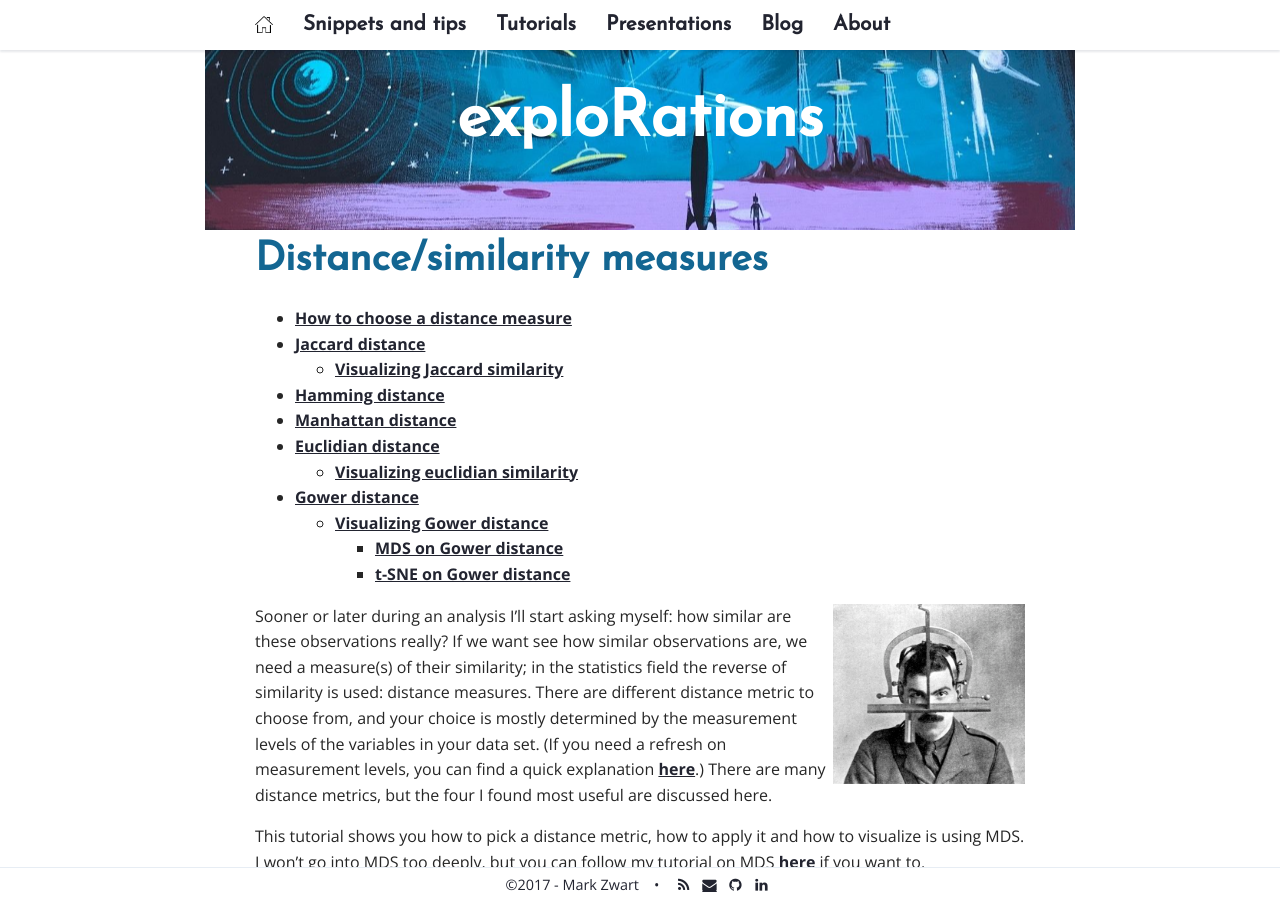
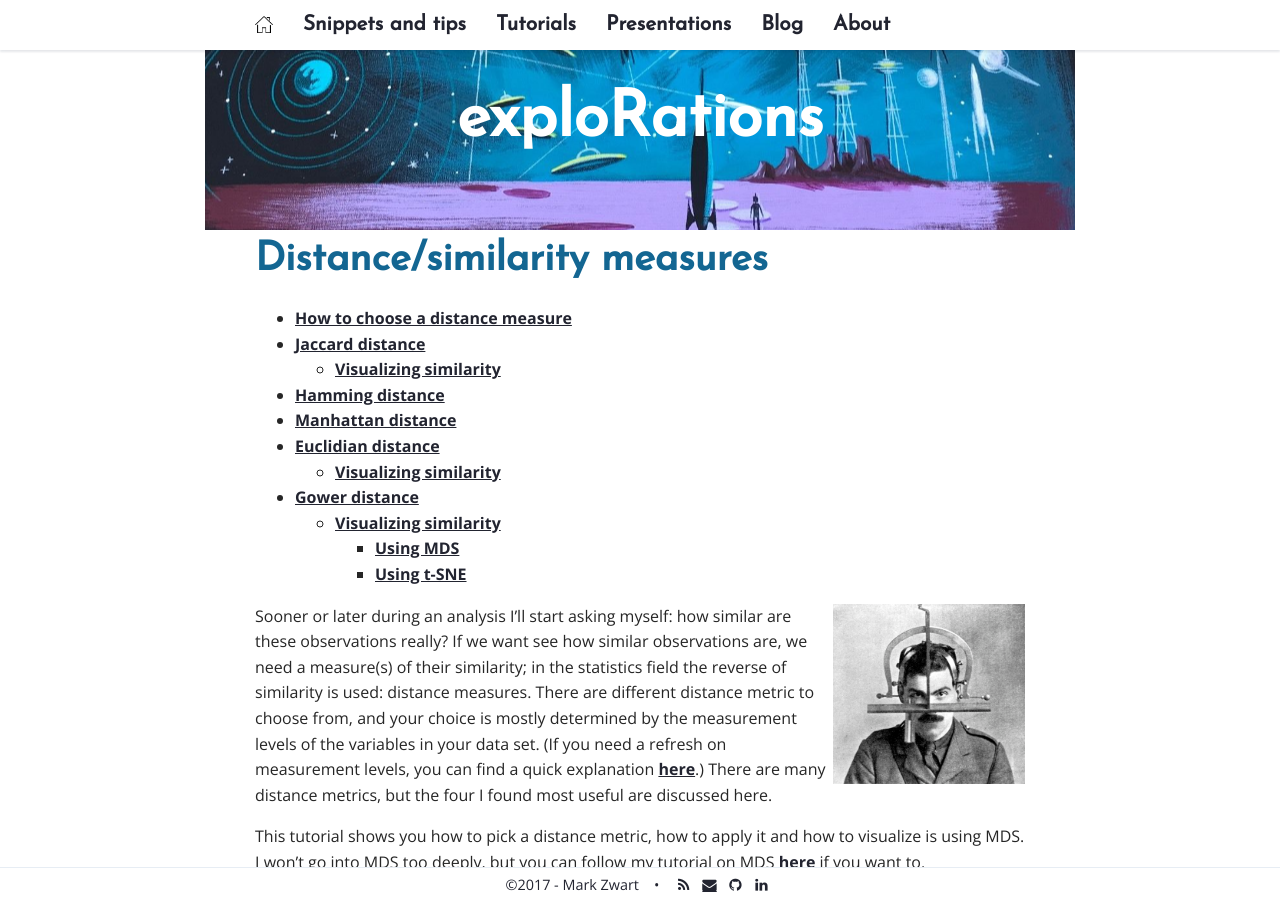
Before and after one commit to mark-me/mark-me.github.io, a Jekyll site: the page built from _pages/tutorials/distance-measures/distance-measures.md, in a window 1280 px wide and 900 px high. Built offline with Jekyll 4.4.1, drawn with Linux system fonts in a browser that asks for light colours; nearby versions of some CDN libraries; comment, search, counter and statistics services are not loaded; some of the changed text lies outside the part shown.

Commit message:
Update distance-measures.md

````diff
--- a/_pages/tutorials/distance-measures/distance-measures.md
+++ b/_pages/tutorials/distance-measures/distance-measures.md
@@ -54,7 +54,7 @@ library(vegan)
 dist_matrix <- vegdist(df_country_votes[, -c(1,2)], method = "jaccard", na.rm = TRUE)
 ```
 
-## Visualizing Jaccard similarity
+## Visualizing similarity
 
 To get an idea of how similar the countries are in terms of UN votes for Human Right issues I'd like to see a plot in which the more similar countries are closer together and unsimilar countries further apart. The plot below was what I was aiming for:
 
@@ -118,7 +118,7 @@ The distances are calculated by the _[dist](https://stat.ethz.ch/R-manual/R-deve
 dist_USArrests <- dist(scaled_USArrests, method = "euclidian")
 ```
 
-## Visualizing euclidian similarity
+## Visualizing similarity
 
 Now we have a distance matrix, we might want to explore the similarities visually. Here we use MDS (for more on that subject, see the [MDS tutorial](/mds/)) to get the 4 dimensional similarity matrix down to two dimensions we can visually interpret. First we convert the distance object to a normal matrix which can be used by the _cmdscale_ function.
 ```r
@@ -194,9 +194,10 @@ How does this similarity landscape look? Let's take a peek using MDS. In order t
 ```r
 mat_gower <- as.matrix(dist_gower)
 ```
-## Visualizing Gower distance
+## Visualizing similarity
 
-### MDS on Gower distance
+### Using MDS
+
 Next we'll get a MDS solution, _mds_movies_, with 2 dimensions to plot
 ```r
 mds_movies <- cmdscale(mat_gower, eig = TRUE, k = 2)
@@ -226,7 +227,7 @@ ggplot(df_mds_movies, aes(x, y)) +
 <i class='fa fa-search-plus '></i> Zoom</a>
 {: refdef}
 
-### t-SNE on Gower distance
+### Using t-SNE
 
 ```r
 library(Rtsne)
````
